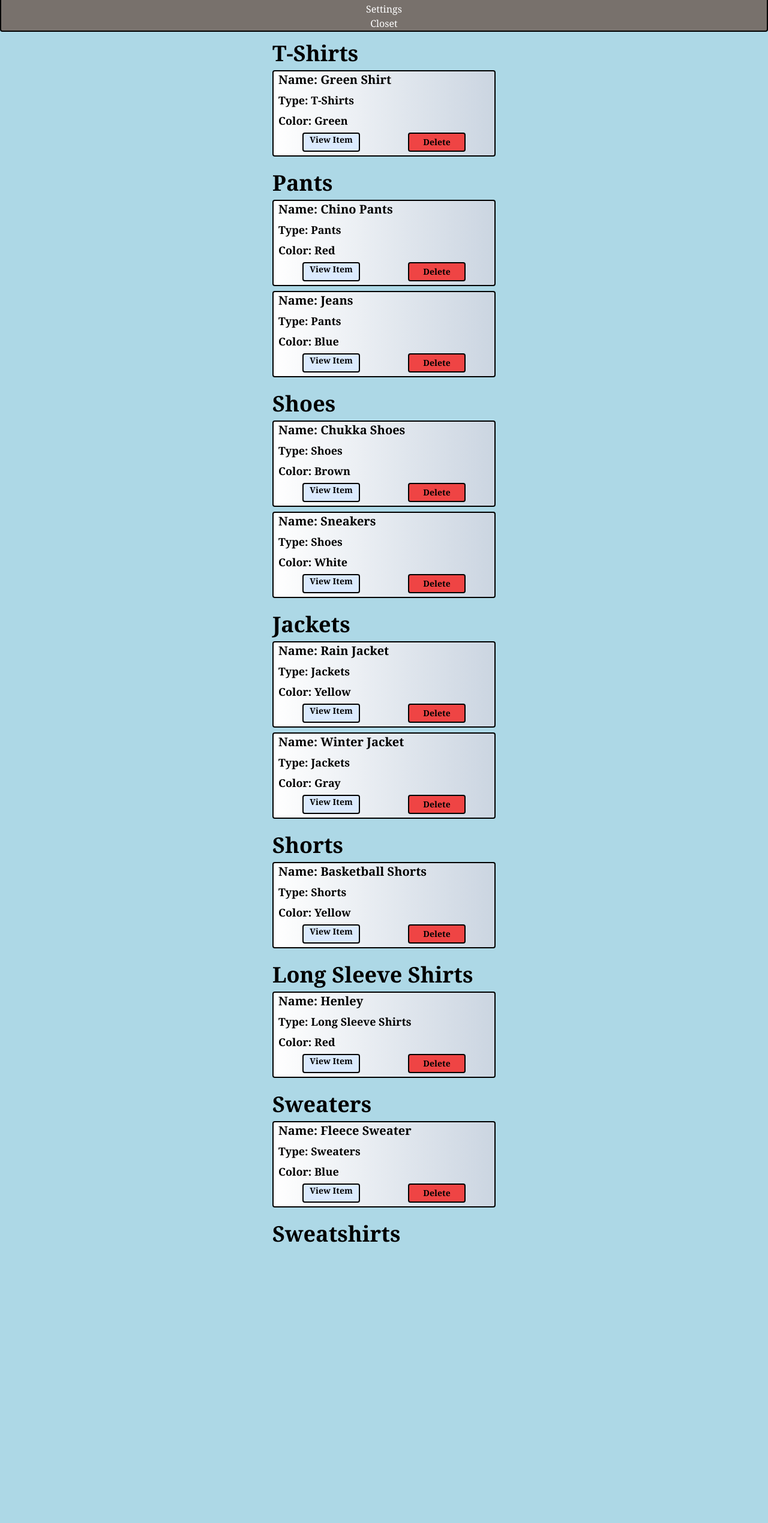
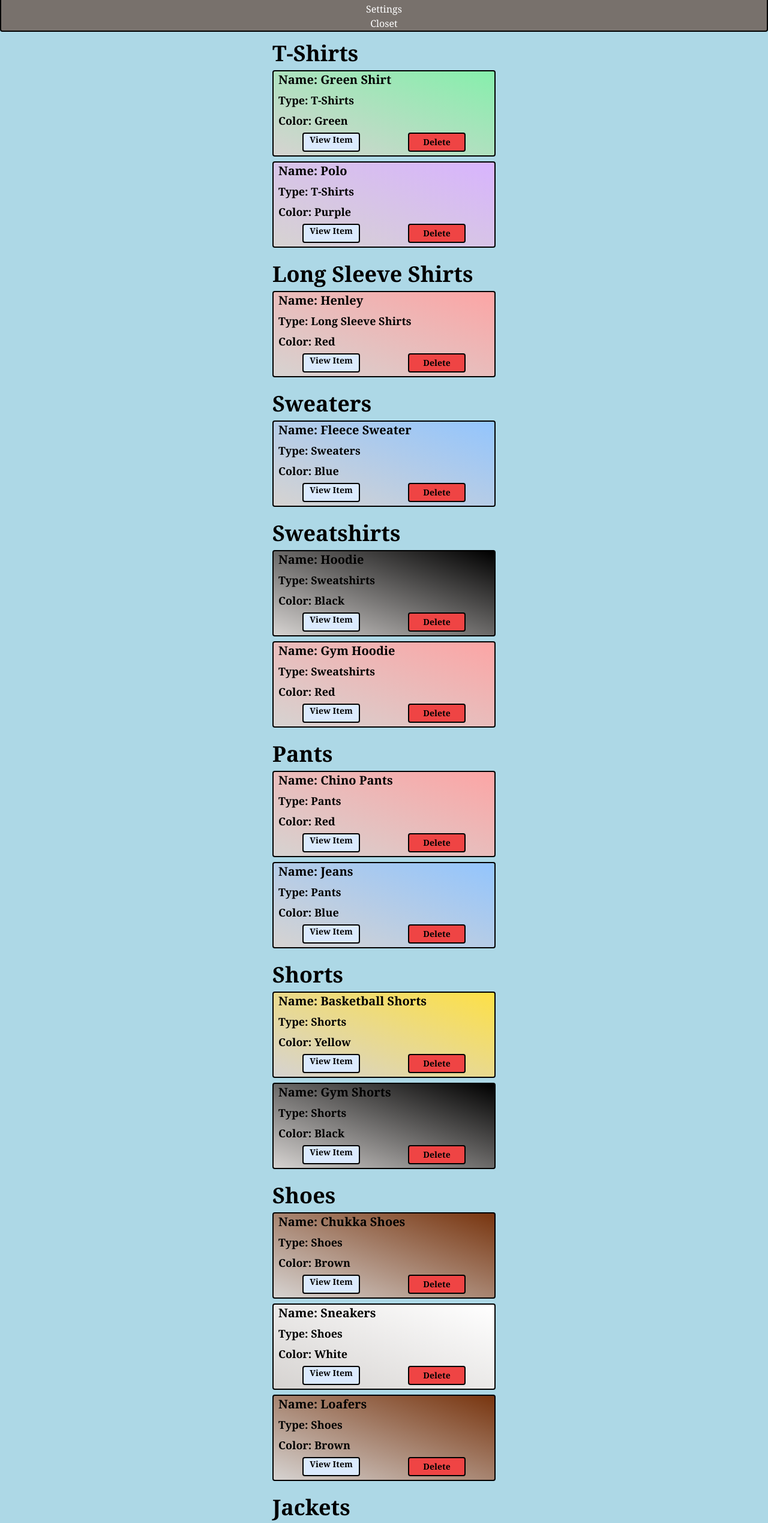
Before and after one commit to denisb92/Wardrobe, a React (Vite) app in the folder Wardrobe/: page /closet in a window 1280 px wide. Shown: the part 63-2602 px from the top of the page at 60% size. Before the commit the page ends 2156 px from the top, so only its background shows below. Built offline with nearby package versions, Linux system fonts and the light colour scheme; no server answers.

Commit message:
Modified Color Logic + Added Color Codex + Outfit Logic

```diff
--- a/Wardrobe/src/components/ClothesCategory.jsx
+++ b/Wardrobe/src/components/ClothesCategory.jsx
@@ -2,6 +2,7 @@ import { useState } from "react";
 import { useDispatch, useSelector } from "react-redux";
 import { Link } from "react-router-dom";
 import { dresserActions } from "../store/dresser-clother";
+import { getColor } from "./helper/ColorLogic";
 export default function ClothesCategory({clothesType})
 {
     const [showCategory, setShowCategory] = useState(true);
@@ -28,7 +29,7 @@ export default function ClothesCategory({clothesType})
     return(     <section className="py-2">
                 <button className={categoryStyle} onClick={toggleHide}>{clothesType} </button>
                 {showCategory && categoryItems.map((item) =>(
-                  <section key={item.id} className="justify-items-start  font-semibold font-serif text-black bg-white px-2 my-2 grid border-black h-36 border-2 rounded bg-gradient-to-r from-white to-slate-300" >
+                  <section key={item.id} className={`justify-items-start  font-semibold font-serif text-black bg-white px-2 my-2 grid border-black h-36 border-2 rounded bg-gradient-to-tr from-stone-300 to-${getColor(item.color)}`} >
 
                 <p className="text-xl">Name: {item.name}</p>
                 <p className="text-lg">Type: {item.type}</p>
--- a/Wardrobe/src/components/ClothesItem.jsx
+++ b/Wardrobe/src/components/ClothesItem.jsx
@@ -1,44 +1,41 @@
 import { useEffect, useState } from "react";
-import { useSelector } from "react-redux";
 import {Link} from 'react-router-dom';
-import { checkWeather } from "./helper/WeatherLogic";
-import { getColor } from "./helper/ColorLogic";
-export default function ClothesItem({temp, condition, type, settings})
+import {  getStyleClass } from "./helper/ColorLogic";
+
+export default function ClothesItem({ type, outfit, randomizeOneClothing})
 {
-    const clothesItems = useSelector(state => state.dresser.items);
-    const filteredItems = checkWeather(temp, settings, clothesItems, type);
-    const [colorClass, setColorClass] = useState('');
-    const noClothes = {name: "NA", type: type, color: "NA", description: "NA"};
-    const clothesIndex = Math.floor(Math.random() * filteredItems.length);
-    const [clothesItem, setClothesItem] = useState((filteredItems.length === 0) ? noClothes : filteredItems[clothesIndex]);
+    const [clothesItem, setClothesItem] = useState(outfit);
 
     useEffect(() =>{
-        setColorClass(getColor(filteredItems[clothesIndex].color));
-    },[])
+        setClothesItem(outfit);
+    }, [outfit])
+
 
     function generateRandomClothes()
     {
-        const newFilteredItems = checkWeather(temp, settings, clothesItems, type);
-        const newFilteredItemsId =  newFilteredItems.filter((item) => item.id !== clothesItem.id);
-        if(newFilteredItemsId.length !== 0)
+        const newClothing = randomizeOneClothing(type)
+        if(newClothing !== undefined)
         {
-            const newClothesIndex = Math.floor(Math.random() * newFilteredItemsId.length);
-            setColorClass(getColor(newFilteredItemsId[newClothesIndex].color))
-            setClothesItem( newFilteredItemsId[newClothesIndex] );
+            setClothesItem(newClothing);
         }
     }
+    const classStyle = (clothesItem === null) ? "" : getStyleClass(clothesItem.color);
+
     return(
-        <section className={`justify-items-start  font-semibold font-serif text-black bg-white px-2 grid border-black h-36 border-2 rounded bg-gradient-to-tr from-stone-300 to-${colorClass} shadow-2xl`} >
+        <>
+        {clothesItem !== null &&
+        <section className= {classStyle}>
 
             <p className="text-xl text-white">Name: <label className="text-black">{clothesItem.name} </label></p>
             <p className="text-lg">Type: {clothesItem.type}</p>
             <p className="text-lg">Color: {clothesItem.color}</p>
 
             <div className="flex items-start">
-                {filteredItems.length > 1  && <button onClick={generateRandomClothes}  className="font-bold border-2 mx-10 w-24 h-8 bg-yellow-100 rounded border-black text-sm">Randomize</button>}
-                {clothesItem !== noClothes && <Link to={`/closet/view/${clothesItem.id}`} className="font-bold mx-10 text-center border-2 w-24 h-8 bg-blue-100 rounded border-black text-sm">View Item</Link>}
+                <button onClick={generateRandomClothes}  className="font-bold border-2 mx-10 w-24 h-8 bg-yellow-100 rounded border-black text-sm">Randomize</button>
+                {clothesItem.type !== 'N/A' && <Link to={`/closet/view/${clothesItem.id}`} className="font-bold mx-10 text-center border-2 w-24 h-8 bg-blue-100 rounded border-black text-sm">View Item</Link>}
             </div>
-        </section>
+        </section>}
+        </>
     );
 
 }
--- a/Wardrobe/src/components/HomePage.jsx
+++ b/Wardrobe/src/components/HomePage.jsx
@@ -1,17 +1,51 @@
-import { DUMMY_DATA } from "../data/DUMMY_DATA"
+import { useDispatch, useSelector } from "react-redux";
 import ClothesItem from "./ClothesItem"
 import Weather from "./Weather"
+import { CATEGORIES } from "../data/data";
+import { dresserActions } from "../store/dresser-clother";
+import { useEffect } from "react";
+import { randomizeOneClothingFunc, randomizeOutfitFunc } from "./helper/OutfitLogic";
 export default function HomePage(){
+    const settings = useSelector(state => state.settings.settings);
+    const jacketSetting = settings.filter((setting) => setting.category === 'Jacket');
+    const items = useSelector(state => state.dresser.items);
     const tempCases = [{temp: 70, condition: "Sunny"}, {temp: 20, condition: "Sunny"}, {temp: 100, condition: "Rainy"}, {temp: 20, condition: "Rainy"} ];
     const indx = Math.floor(Math.random() * tempCases.length);
-    const {temp, condition} = tempCases[indx];
+    //const {temp, condition} = tempCases[indx];
+    const dispatch = useDispatch();
+    const outfit = useSelector(state => state.dresser.currentOutfit);
+    let temp = 70;
+    let condition = "Clear";
+    const isJacketWeather = jacketSetting[0].minTemp <= temp && jacketSetting[0].maxTemp >= temp
+    const initialOutfitState = (outfit.Top === null) ? randomizeOutfitFunc(temp,settings, items, isJacketWeather) : outfit;
+    useEffect(() =>{
+        dispatch(dresserActions.setCurrentOutfit({outfit:initialOutfitState}));
+    },[])
+
+    function randomizeOutfit()
+    {
+        const newOutfit = randomizeOutfitFunc(temp, settings, items ,isJacketWeather);
+        dispatch(dresserActions.setCurrentOutfit({outfit:newOutfit}));
+    }
+
+    function randomizeOneClothing(type)
+    {
+        const newClothing = randomizeOneClothingFunc(outfit, type, outfit[type].id, temp, settings, items);
+        if(newClothing !== undefined)
+        {
+            dispatch(dresserActions.setNewClothing({type, clothingItem:newClothing}));
+        }
+        return newClothing;
+    }
+
     return(
         <section className="gap-2 w-1/4 grid grid-flow-row items-center">
-            <Weather  />
-                {temp < 40 && <ClothesItem temp={temp} condition={condition} type="Jacket" />}
-                <ClothesItem temp={temp} condition={condition} type="Shirt" />
-                <ClothesItem temp={temp} condition={condition} type="Pants"/>
-                 <ClothesItem temp={temp} condition={condition} type="Shoes"/>
+            <Weather temp={temp} condition={condition}  />
+            {isJacketWeather && <ClothesItem temp={temp} condition={condition} type="Jacket"  outfit={outfit['Jacket']} randomizeOneClothing={randomizeOneClothing} />}
+                {CATEGORIES.map((category) =>(
+                   <ClothesItem key={category} temp={temp} condition={condition} type={category}  outfit={outfit[category]} randomizeOneClothing={randomizeOneClothing} />
+                ))}
+                <button onClick={randomizeOutfit} className="border-2 border-black w-30 mx-32 font-bold bg-blue-800 hover:bg-blue-950 text-white">New Outfit</button>
 
         </section>
     )
--- a/Wardrobe/src/components/Settings.jsx
+++ b/Wardrobe/src/components/Settings.jsx
@@ -18,7 +18,7 @@ export default function Settings(){
          }
          dispatch(settingsActions.changeClothingSetting(
            {settings: newSettings}))
-         window.alert("Settings Updated!");
+         window.alert("Settings Updated! Generate new outfit!");
     }
 
     return(
--- a/Wardrobe/src/components/Weather.jsx
+++ b/Wardrobe/src/components/Weather.jsx
@@ -1,11 +1,11 @@
 import { useSelector } from "react-redux";
 
-export default function Weather(){
-    const temp = useSelector(state => state.weather.tempF);
-    const condition = useSelector(state => state.weather.condition);
+export default function Weather({temp, condition}){
+    //const temp = useSelector(state => state.weather.tempF);
+    //const condition = useSelector(state => state.weather.condition);
 
     let conditionClass = "h-fit w-100 border-black border-2";
-    conditionClass += (condition === "Clear") ? " bg-gradient-to-r from-yellow-200 to-blue-100" : " bg-gradient-to-r from-blue-500 to-stone-300";
+    conditionClass += (condition === "Clear" || condition === "Sunny") ? " bg-gradient-to-r from-yellow-200 to-blue-100" : " bg-gradient-to-r from-blue-500 to-stone-300";
 
     return(
        <section className= {conditionClass} >
--- a/Wardrobe/src/components/helper/ColorLogic.js
+++ b/Wardrobe/src/components/helper/ColorLogic.js
@@ -1,12 +1,78 @@
+import { COLOR_CODEX } from "../../data/data";
+
 export function getColor(colorCoded)
 {
-    colorCoded = colorCoded.toLowerCase();
+    let newString = '';
+    newString = colorCoded.toLowerCase();
 
-    if(colorCoded === 'brown')
+    if(newString === 'brown')
         return 'amber-900';
-    if(colorCoded === 'black')
+    else if(newString === 'black')
         return 'black';
+    else if(newString === 'white')
+        return 'white';
+    else if(newString === 'gray')
+        return 'slate-300'
     else
-        return colorCoded + '-400';
+        return newString + '-300';
 
 }
+
+export function colorFilter(items, color)
+{
+    let colorFiltered = []
+    items.filter((item) =>{
+        if(COLOR_CODEX[color].includes(item.color))
+        {
+            colorFiltered.push(item);
+        }
+    })
+    return colorFiltered;
+}
+
+export function getStyleClass(color)
+{
+    const colorStr = getColor(color);
+    let stringStyle = `justify-items-start  font-semibold font-serif text-black bg-white px-2 grid border-black h-36 border-2 rounded shadow-2xl bg-gradient-to-tr from-stone-300 to-${colorStr}`;
+    return stringStyle;
+
+    switch(color)
+    {
+        case "Red":
+            stringStyle += 'to-red-300';
+            break;
+        case "Blue":
+            stringStyle += 'to-blue-300';
+            break;
+        case "Yellow":
+            stringStyle += 'to-yellow-300';
+            break;
+        case "Green":
+            stringStyle += 'to-green-300';
+            break;
+        case "Purple":
+            stringStyle += 'to-purple-300';
+            break;
+        case "Black":
+            stringStyle += 'to-black';
+            break;
+        case "White":
+            stringStyle += 'to-white';
+            break;
+        case "Brown":
+            stringStyle += 'to-amber-900';
+            break;
+        case "Pink":
+            stringStyle += 'to-pink-300';
+            break;
+        case "Gray":
+            stringStyle += 'to-slate-300';
+            break;
+    }
+    return stringStyle;
+}
+
+export function randomizeOutfitByColor()
+{
+
+}
--- /dev/null
+++ b/Wardrobe/src/components/helper/OutfitLogic.js
@@ -0,0 +1,41 @@
+import { colorFilter } from "./ColorLogic";
+import { checkWeather } from "./WeatherLogic";
+
+export function randomizeOneClothingFunc(outfit, type, id, temp, settings, items)
+{
+    const filterItems = checkWeather(temp, settings, items, type);
+    let filterItemsColor = filterItems;
+    if(type !== 'Jacket')
+        filterItemsColor = colorFilter(filterItems, (type === 'Bottom') ? outfit['Top'].color : outfit['Bottom'].color );
+    const idFilter = filterItemsColor.filter((item) => item.id !== id);
+    const newClothingIdx = Math.floor(Math.random() * idFilter.length);
+    return  idFilter[newClothingIdx];
+}
+
+function randomizeHelperFunc(temp, settings, items, type, prevCategoryColor)
+{
+    const noClothes = {name: "N/A", type: "N/A", color: "N/A", description: "N/A"};
+    const filteredItems = checkWeather(temp, settings, items, type);
+    let colorFiltered = filteredItems;
+    if(prevCategoryColor !== null)
+        colorFiltered = colorFilter(colorFiltered, prevCategoryColor);
+    const clothesIndex = Math.floor(Math.random() * colorFiltered.length);
+    const initialClothes = (colorFiltered[clothesIndex] === undefined) ? noClothes : colorFiltered[clothesIndex];
+    return initialClothes;
+}
+
+export function randomizeOutfitFunc(temp,settings, items , isJacketWeather)
+{
+
+         let initialClothesJacket;
+         if(isJacketWeather)
+         {
+            initialClothesJacket = randomizeHelperFunc(temp, settings, items, 'Jacket', null);
+
+         }
+         const initialClothesTop = randomizeHelperFunc(temp, settings, items, 'Top', null);
+         const initialClothesBottom = randomizeHelperFunc(temp, settings, items, 'Bottom', initialClothesTop.color);
+         const initialClothesFootwear = randomizeHelperFunc(temp, settings, items, 'Footwear', initialClothesBottom.color);
+
+        return {Jacket: initialClothesJacket, Top: initialClothesTop, Bottom: initialClothesBottom, Footwear: initialClothesFootwear};
+}
--- a/Wardrobe/src/data/DUMMY_DATA.js
+++ b/Wardrobe/src/data/DUMMY_DATA.js
@@ -90,5 +90,50 @@ export const DUMMY_DATA = [
         condition: 'Sunny',
         description: "Henley from Old Navy"
     },
+    {
+        id: 10,
+        name: "Hoodie",
+        type: "Sweatshirts",
+        category: "Top",
+        color: "Black",
+        condition: 'Sunny',
+        description: "Hoodie from Walmart"
+    },
+    {
+        id: 11,
+        name: "Loafers",
+        type: "Shoes",
+        category: "Footwear",
+        color: "Brown",
+        condition: 'Sunny',
+        description: "Loafers from Mens Warehouse"
+    },
+    {
+        id: 12,
+        name: "Polo",
+        type: "T-Shirts",
+        category: "Top",
+        color: "Purple",
+        condition: 'Sunny',
+        description: "Polo from H&M"
+    },
+    {
+        id: 13,
+        name: "Gym Hoodie",
+        type: "Sweatshirts",
+        category: "Top",
+        color: "Red",
+        condition: 'Sunny',
+        description: "Hoodie from GymShark"
+    },
+    {
+        id: 14,
+        name: "Gym Shorts",
+        type: "Shorts",
+        category: "Bottom",
+        color: "Black",
+        condition: 'Sunny',
+        description: "Shorts From Nike"
+    },
 
 ]
--- a/Wardrobe/src/data/data.js
+++ b/Wardrobe/src/data/data.js
@@ -1,2 +1,16 @@
-export const TYPES =["T-Shirts", "Pants", "Shoes", "Jackets", "Shorts", "Long Sleeve Shirts", "Sweaters", "Sweatshirts"];
+export const TYPES =["T-Shirts", "Long Sleeve Shirts", "Sweaters", "Sweatshirts", "Pants", "Shorts", "Shoes", "Jackets", ];
 export const COLORS =['Red', 'Green', 'Blue', 'White', 'Black', 'Purple', 'Yellow', 'Orange', 'Pink', 'Brown'];
+export const CATEGORIES = ["Top", "Bottom", "Footwear"];
+
+
+export const COLOR_CODEX = {Red: ['Black', 'Blue',' Pink', 'White','Purple' ],
+                    Blue: ['Red', 'Black', 'Pink', 'Yellow', 'Brown'],
+                    Black: ['White', 'Red', 'Blue', 'Gray', 'Green', 'Purple', 'Orange', 'Yellow', 'Pink'],
+                    White: ['Black', 'Red', 'Blue', 'Brown', 'Gray', 'Green', 'Pink', 'Yellow', 'Purple'],
+                    Green:['Black', 'White', 'Gray'],
+                    Yellow:['Brown', 'Black', 'Orange', 'Red', 'Blue'],
+                    Gray: ['Yellow', 'Blue', 'Pink', 'Black', 'Green', 'Gray', 'Red', 'Orange', 'White'],
+                    Pink: ['White', 'Pink', 'Orange', 'Blue', 'Gray', 'Black', 'Brown', 'Red'],
+                    Orange:['Pink', 'Purple', 'Black', 'Brown', 'White', 'Yellow', 'Blue'],
+                    Purple:['Black', 'Pink', 'Gray', 'Yellow', 'Brown']
+                };
--- a/Wardrobe/src/store/dresser-clother.js
+++ b/Wardrobe/src/store/dresser-clother.js
@@ -1,7 +1,7 @@
 import { createSlice } from "@reduxjs/toolkit";
 import { DUMMY_DATA } from "../data/DUMMY_DATA";
 
-const intialDresserState = {items: DUMMY_DATA, clothesAmount: 8 };
+const intialDresserState = {items: DUMMY_DATA, clothesAmount: 8, currentOutfit:{ Jacket: null, Top: null , Bottom:null , Footwear: null} };
 const dresserSlice = createSlice({
     name: 'dresser',
     initialState: intialDresserState,
@@ -39,6 +39,14 @@ const dresserSlice = createSlice({
                 item.id = id;
                 id++;
             })
+        },
+        setCurrentOutfit(state, action)
+        {
+            state.currentOutfit = action.payload.outfit;
+        },
+        setNewClothing(state, action)
+        {
+            state.currentOutfit[action.payload.type] = action.payload.clothingItem;
         }
     }
 })
```
